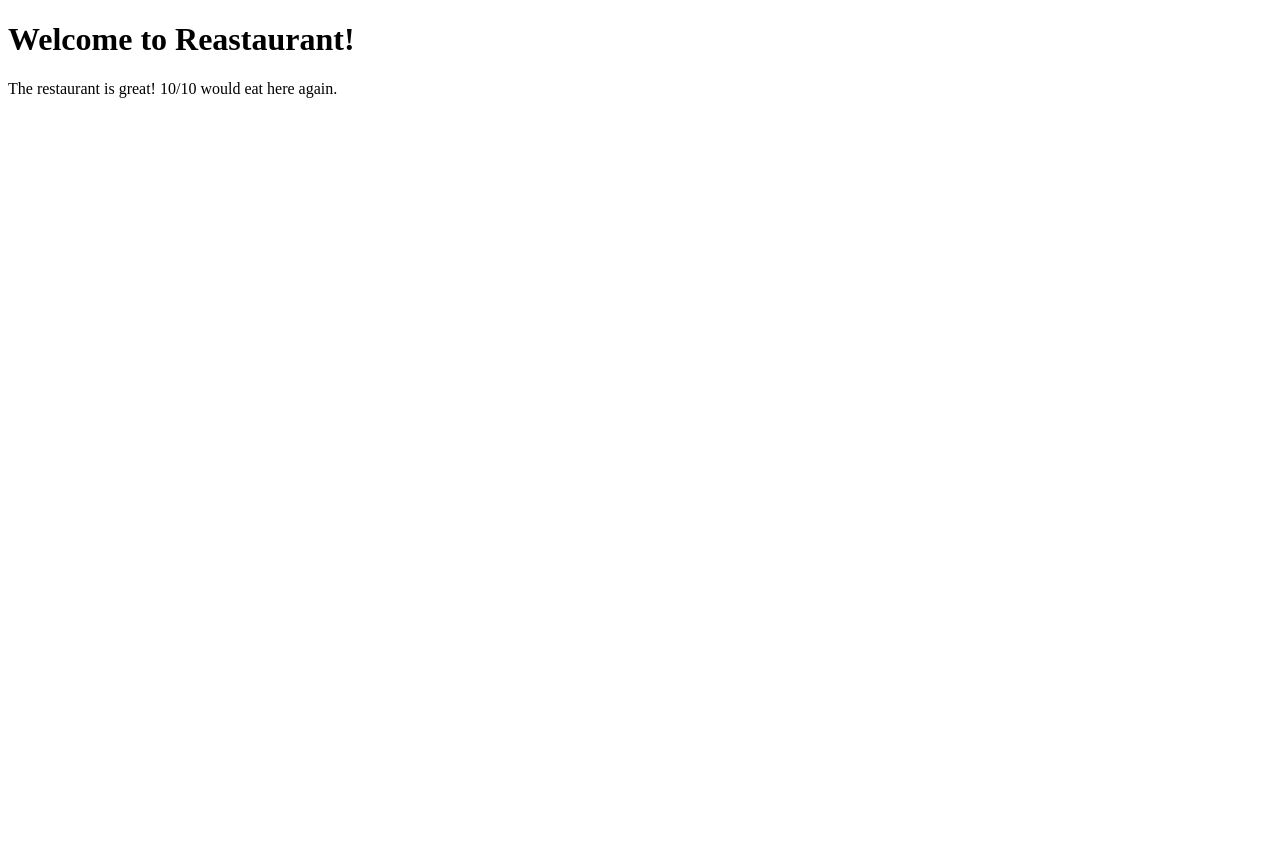
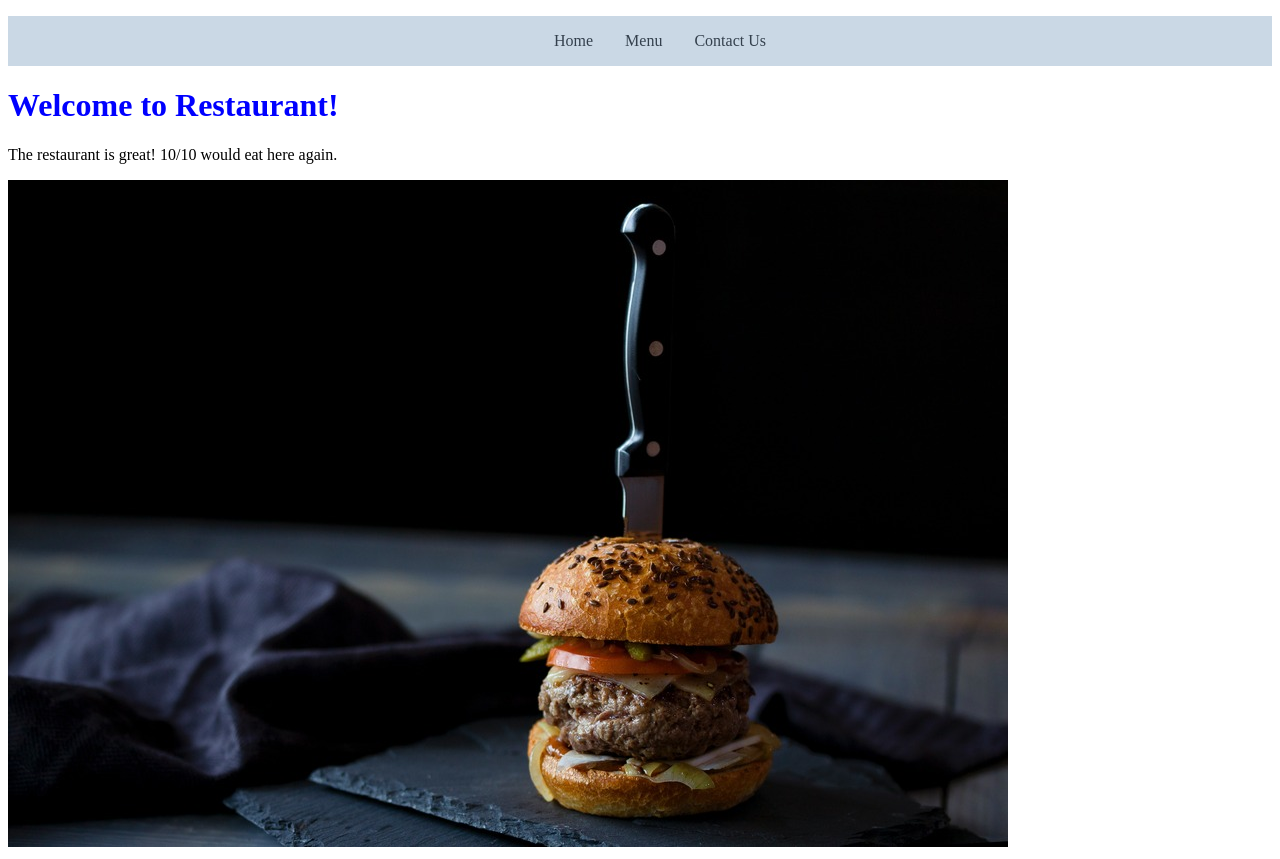
Before and after one commit to Gsutna19/restaurant, a website built with webpack: page dist/index.html in a window 1280 px wide. Before the commit the page ends 800 px from the top, so only its background shows below. Built offline with nearby package versions, Linux system fonts and the light colour scheme.

Commit message:
Add navigation menu and simple styling

```diff
--- a/package.json
+++ b/package.json
@@ -17,6 +17,8 @@
   },
   "homepage": "https://github.com/Gsutna19/restaurant#readme",
   "devDependencies": {
+    "css-loader": "^6.7.3",
+    "style-loader": "^3.3.1",
     "webpack": "^5.75.0",
     "webpack-cli": "^5.0.1"
   }
--- a/src/index.js
+++ b/src/index.js
@@ -1,10 +1,18 @@
-import {heading, par} from './page-load.js';
+import {heading, par, ul} from './page-load.js';
+import './style.css';
+import Burger from './burger.jpg';
 
 function component() {
     const element = document.getElementById('content');
 
+    element.appendChild(ul);
     element.appendChild(heading);
     element.appendChild(par);
+
+    const myBurger = new Image();
+    myBurger.src = Burger;
+
+    element.appendChild(myBurger);
 
     return element;
 }
--- a/src/page-load.js
+++ b/src/page-load.js
@@ -1,7 +1,21 @@
-export { heading, par}
+export { heading, par, ul }
 
 const heading = document.createElement('h1');
 const par = document.createElement('p');
+const ul = document.createElement('ul');
+const li = document.createElement('li');
+const li2 = document.createElement('li');
+const li3 = document.createElement('li');
 
-heading.textContent = "Welcome to Reastaurant!";
-par.textContent = "The restaurant is great! 10/10 would eat here again.";
+ul.classList.add('header');
+
+li.textContent = 'Home';
+li2.textContent = 'Menu';
+li3.textContent = 'Contact Us';
+
+ul.appendChild(li);
+ul.appendChild(li2);
+ul.appendChild(li3);
+
+heading.innerHTML = "Welcome to Restaurant!";
+par.innerHTML = "The restaurant is great! 10/10 would eat here again.";
--- /dev/null
+++ b/src/style.css
@@ -0,0 +1,29 @@
+:root {
+    --light-bg: #CAD8E5;
+    --dark-bg: #34404D;
+    --light-txt: #998C77;
+    --dark-txt: #34404D;
+    --prim-link: #778899;
+    --sec-link: #4D412C;
+}
+
+h1 {
+    color: blue;
+}
+
+.content {
+    background: url('./burger.jpg');
+}
+
+.header {
+    display: flex;
+    align-items: center;
+    justify-content: center;
+    background-color: var(--light-bg);
+    color: var(--dark-txt);
+    list-style-type: none;
+}
+
+li {
+    padding: 16px;
+}
--- a/webpack.config.js
+++ b/webpack.config.js
@@ -6,4 +6,16 @@ module.exports = {
         filename: 'main.js',
         path: path.resolve(__dirname, 'dist'),
     },
+    module: {
+        rules: [
+            {
+                test: /\.css$/i,
+                use: ['style-loader', 'css-loader'],
+            },
+            {
+                test: /\.(png|svg|jpg|jpeg|gif)$/i,
+                type: 'asset/resource',
+            },
+        ],
+    },
 };
```
Also changed, not shown: dist/886769b23a49dc7c270e.jpg (renamed from burger.jpg), dist/index.html, dist/main.js, src/burger.jpg (added), 1 other file.
